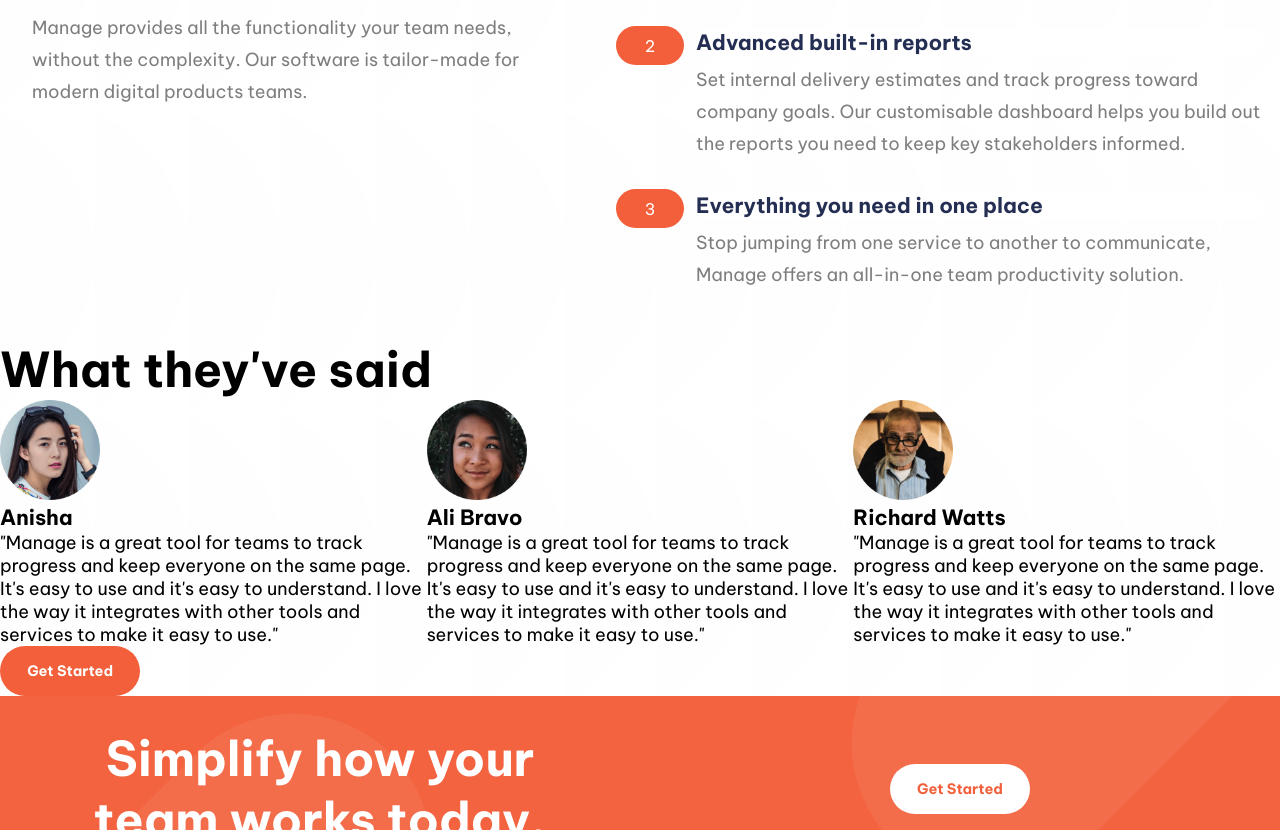
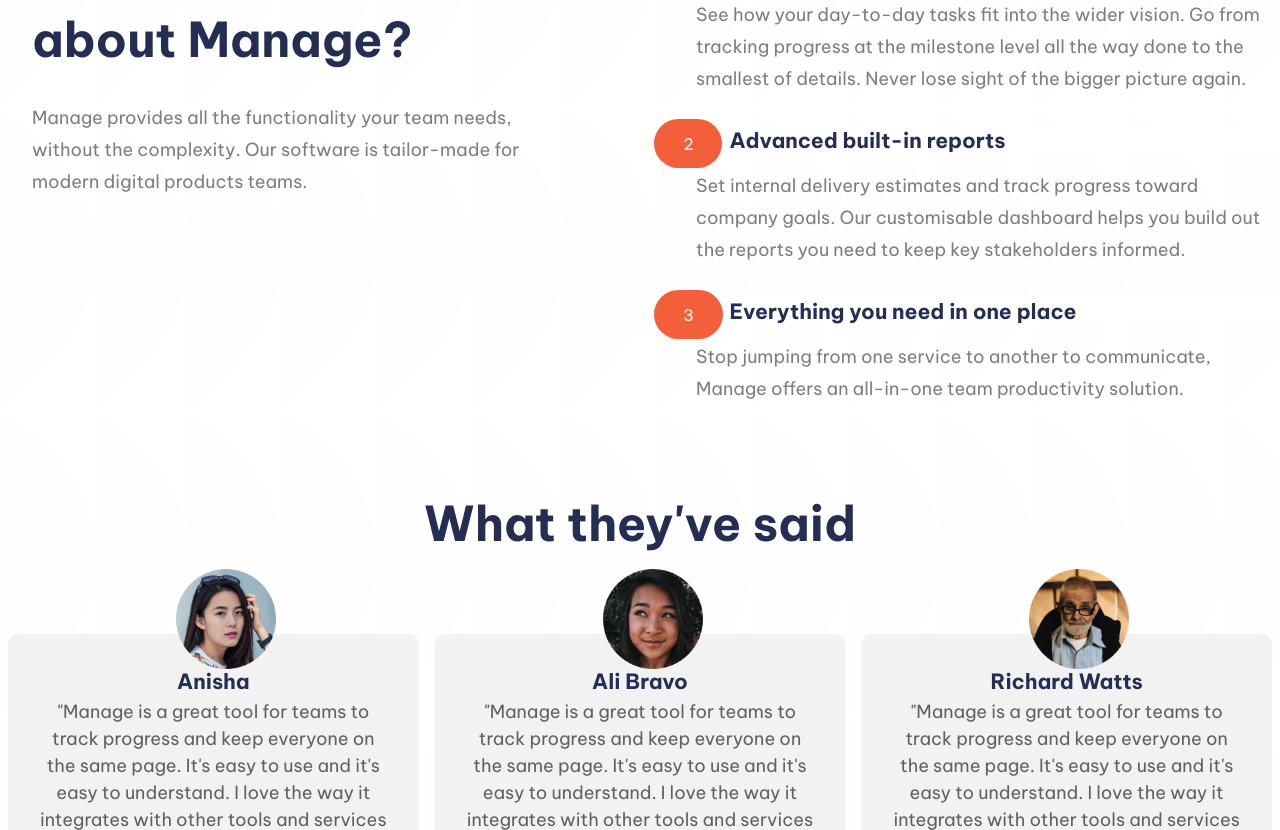
Before and after one commit to Sulymaani/manage-landing-page-master, a website built with Parcel: page index.html in a window 1280 px wide. Shown: the part 795-1625 px from the top of the page. Built offline with nearby package versions, Linux system fonts and the light colour scheme.

Commit message:
Last time adjustments.

```diff
--- a/index.html
+++ b/index.html
@@ -187,7 +187,7 @@
       </section>
 
       <!-- footer Section -->
-      <!-- <footer class="footer">
+      <footer class="footer">
         <div class="footer-content grid grid--1x2">
           <div class="footer-logo"><img src="/images/logo.svg" alt="" /></div>
           <div class="update-section">
@@ -243,7 +243,7 @@
             </ul>
           </div>
         </div>
-      </footer> -->
+      </footer>
     </body>
   </body>
 </html>
--- a/scss/components/_button.scss
+++ b/scss/components/_button.scss
@@ -7,4 +7,8 @@ button {
   font-size: .9rem;
   font-weight: 700;
   cursor: pointer;
+
+  &:hover {
+    opacity: .8;
+  }
 }
--- a/scss/layout/_features.scss
+++ b/scss/layout/_features.scss
@@ -1,4 +1,9 @@
+.features {
 
+  @media screen and (min-width: 768px) {
+    margin-bottom: 2rem;
+  }
+}
 
 .features-content {
   padding: 1rem;
@@ -30,17 +35,19 @@
   margin-top: .5rem;
 
   .features-item {
-    padding: .4rem 4.9rem;
     width: 100%;
+    padding: .6rem 1.8rem;
     margin-bottom: .5rem;
     list-style-type: none;
     position: relative;
-    background-color: lighten($color: hsl(12, 88%, 59%), $amount: 30%);
+    left: 2.1rem;
+    background-color: lighten($color: hsl(12, 88%, 59%), $amount: 35%);
     border-radius: 20px;
 
     @media (min-width: 768px) {
       background-color: white;
       padding: 0;
+      margin-bottom: 1rem;
     }
   }
 
@@ -49,16 +56,16 @@
     counter-increment: counter-name;
     display: inline;
     position: absolute;
-    top: 0.01rem;
-    left: -.2rem;
+    top: -0.10rem;
+    left: -2.7rem;
     background-color: hsl(12, 88%, 59%);
     color: white;
-    padding: .6em 1.8rem;
+    padding: .9em 1.8rem;
     border-radius: 25px;
 
     @media (min-width: 768px) {
-      left: -5rem;
-      top: -.2rem;
+      left: -4.7rem;
+      top: -.5rem;
     }
   }
 
--- a/scss/layout/_hero.scss
+++ b/scss/layout/_hero.scss
@@ -1,3 +1,12 @@
+.hero {
+
+  @media screen and (min-width: 768px) {
+    margin-bottom: 2rem;
+  }
+
+}
+
+
 .hero-content {
   padding: 2rem;
   gap: 4rem;
--- a/scss/layout/_index.scss
+++ b/scss/layout/_index.scss
@@ -2,5 +2,6 @@
 @forward 'grid';
 @forward 'hero';
 @forward 'features';
+@forward 'review';
 @forward 'callout';
 @forward 'footer';
--- a/scss/layout/_navbar.scss
+++ b/scss/layout/_navbar.scss
@@ -13,12 +13,22 @@ body {
   justify-content: space-between;
   align-items: center;
   color: hsl(228, 39%, 23%);
+
+  @media (min-width: 768px) {
+    margin-bottom: 2rem;
+    margin-top: 1rem;
+  }
 }
 
 .brand-title {
   display: flex;
   font-size: 1.5rem;
   margin: .5rem 0;
+
+  @media screen and (min-width: 768px) {
+    margin-top: 1.5rem;
+  }
+
 }
 
 
@@ -60,14 +70,6 @@ body {
 
 
 @media screen and (max-width: 880px) {
-
-    body {
-      height: 200vh;
-      background-image: url(/images/bg-simplify-section-desktop.svg);
-      background-repeat: no-repeat;
-      background-size: cover;
-      background-position: center;
-    }
 
     .navbar {
       margin: 1.5rem;
@@ -118,7 +120,6 @@ body {
 
     .navbar-links.active {
       display: flex;
-
     }
 
 }
--- /dev/null
+++ b/scss/layout/_review.scss
@@ -0,0 +1,81 @@
+.review {
+
+  margin-bottom: 2.5rem;
+
+  @media screen and (min-width: 768px) {
+    margin-bottom: 5rem;
+  }
+}
+
+
+
+.review__content {
+  display: flex;
+  flex-direction: column;
+  align-items: center;
+  padding: .5rem;
+}
+.review__header {
+
+  h2 {
+    margin: 0;
+    color: hsl(228, 39%, 23%);
+    text-align: center;
+  }
+
+}
+
+.review__cards {
+  gap: 1rem;
+  margin: 4rem auto;
+
+
+  .review__card {
+    position: relative;
+    padding: 0 2rem;
+    border-radius: 10px;
+    margin: 1rem auto;
+    background-color: lighten($color: #999, $amount: 35%);
+
+
+    .review__img {
+      position: absolute;
+      display: flex;
+      top: -4.1rem;
+      left: 10.5rem;
+    }
+
+    .review__text {
+      margin: 2rem auto;
+      line-height: 1.5;
+      text-align: center;
+
+      h3 {
+        color: hsl(228, 39%, 23%);
+      }
+
+      p {
+        opacity: .6;
+      }
+    }
+
+    &:nth-child(1) {
+      display: none;
+
+      @media (min-width: 768px) {
+        display: block;
+      }
+    }
+
+    &:nth-child(3) {
+      display: none;
+
+      @media (min-width: 768px) {
+        display: block;
+      }
+    }
+
+
+  }
+
+}
```
Also changed, not shown: dist/avatar-ali.61420d53.png (added), dist/avatar-anisha.0b880032.png (added), dist/avatar-richard.e86f8008.png (added), dist/icon-close.1add023a.svg (added), dist/index.html, 2 other files.
